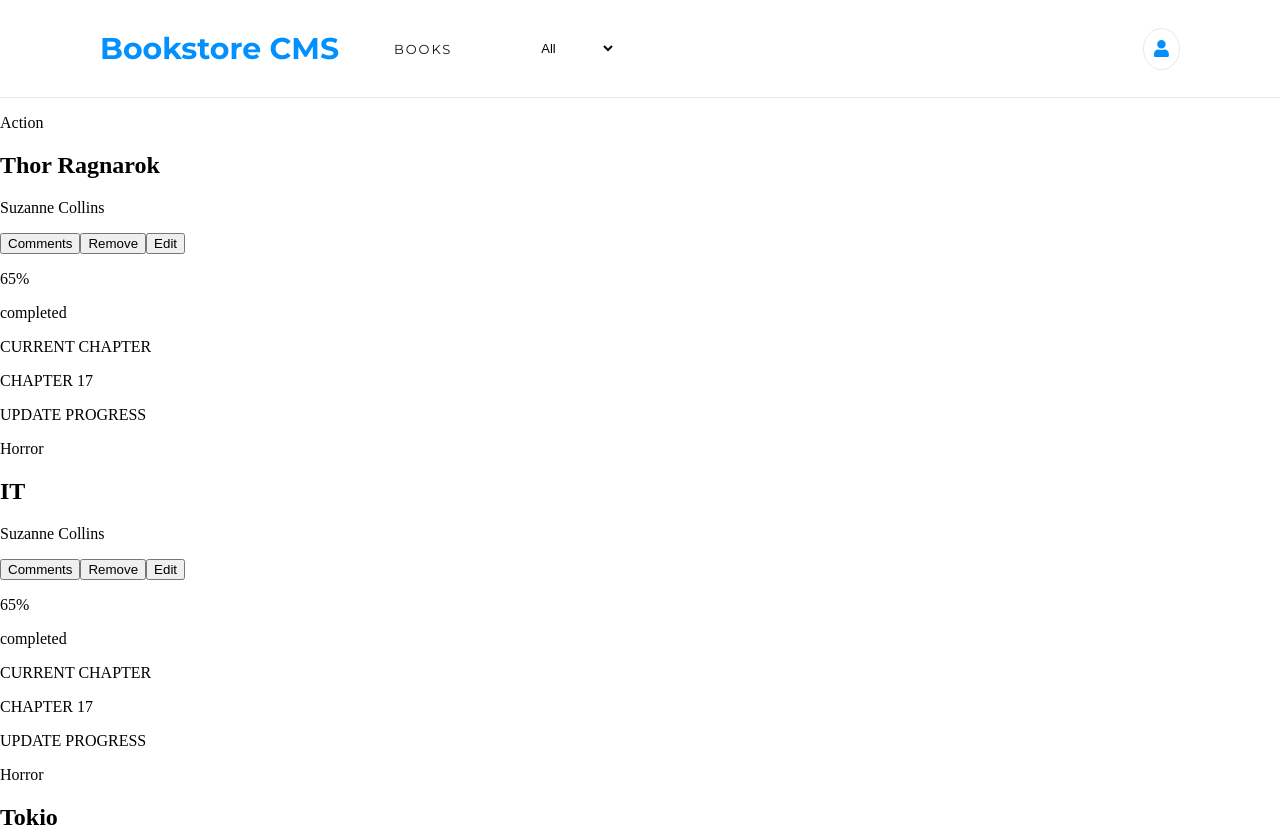
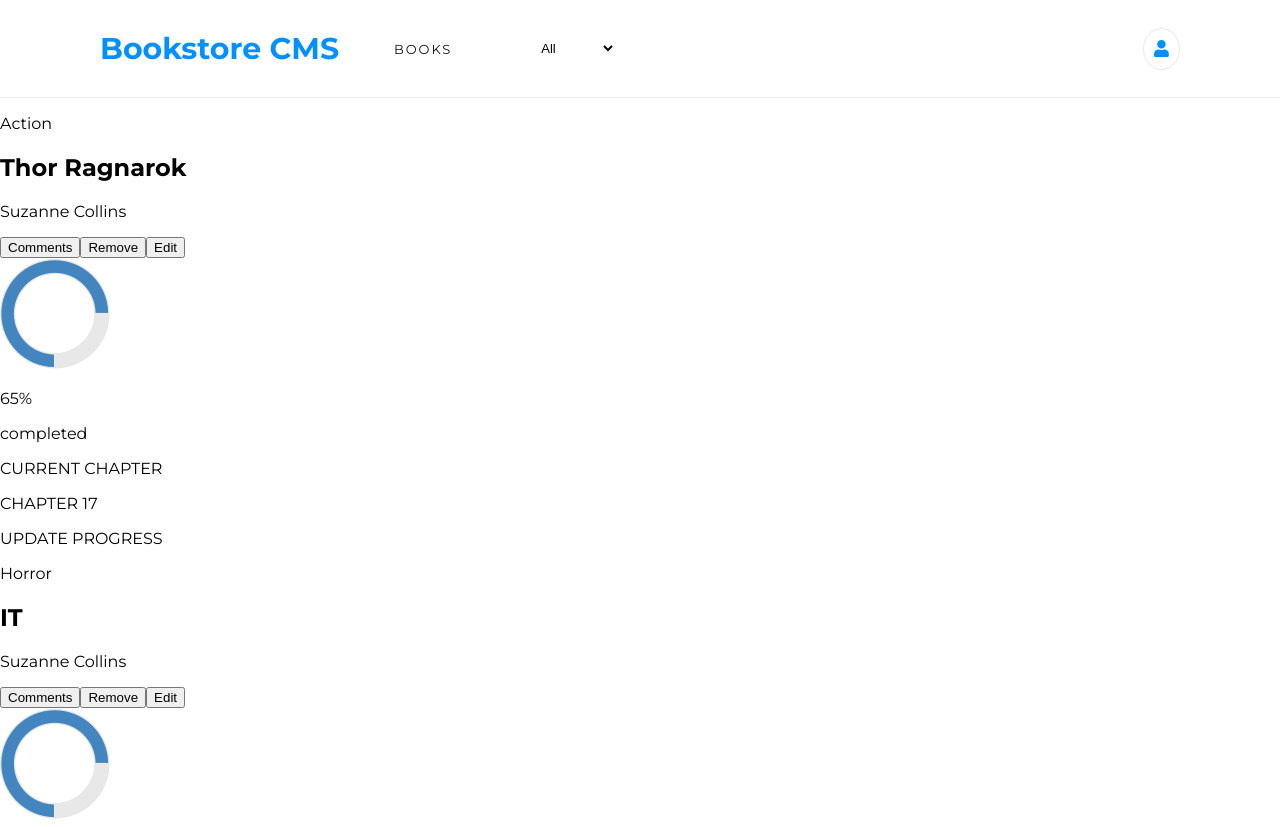
Before and after one commit to ansaryergesh/bookstore, a React (Create React App) app: page / in a window 1280 px wide. Shown: the top 827 px of the page. Built offline with nearby package versions, Linux system fonts and the light colour scheme.

Commit message:
book html finished

```diff
--- a/src/components/Book.js
+++ b/src/components/Book.js
@@ -1,6 +1,8 @@
 /* eslint-disable react/button-has-type */
 /* eslint-disable react/prop-types */
 import React from 'react';
+import './Book.scss';
+import loader from './loader.png';
 
 const Book = ({ book, removeBook }) => {
   const handleRemoveBook = () => {
@@ -25,6 +27,7 @@ const Book = ({ book, removeBook }) => {
       </div>
 
       <div className="books-Other">
+        <img src={loader} alt="Loader" />
         <div className="info-1">
           <p className="percent">65%</p>
           <p className="status">completed</p>
--- /dev/null
+++ b/src/components/Book.scss
@@ -0,0 +1 @@
+@import '../variables/variable';
--- a/src/containers/BooksList.scss
+++ b/src/containers/BooksList.scss
@@ -1,5 +1,4 @@
 @import '../variables/variable';
-@import url(https://fonts.googleapis.com/css?family=Montserrat:400,700&display=swap);
 
 
 .Header {
@@ -8,7 +7,6 @@
     align-items: center;
     padding: 10px 100px;
     border-bottom: .1px solid #f0e9e9;
-    font-family: Montserrat;
     font-size: 13px;
 
 
--- a/src/index.css
+++ b/src/index.css
@@ -1,6 +1,9 @@
+@import url(https://fonts.googleapis.com/css?family=Montserrat:400,700&display=swap);
+
 body {
   margin: 0;
   padding: 0;
   box-sizing: border-box;
   overflow-x: hidden;
+  font-family: Montserrat;
 }
```
Also changed, not shown: src/components/loader.png (added).
